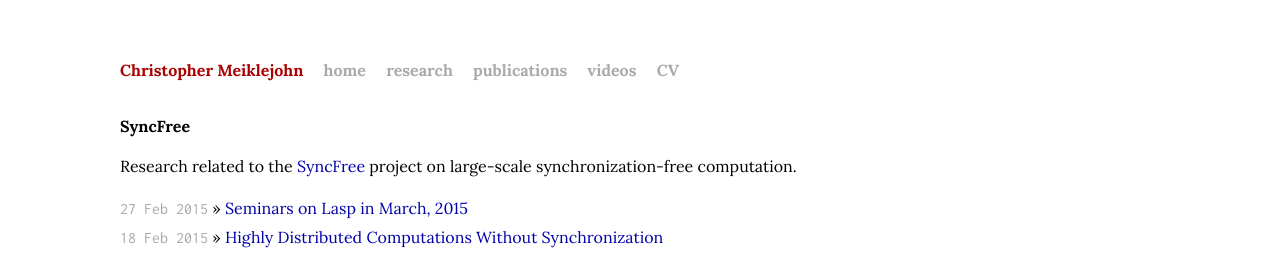
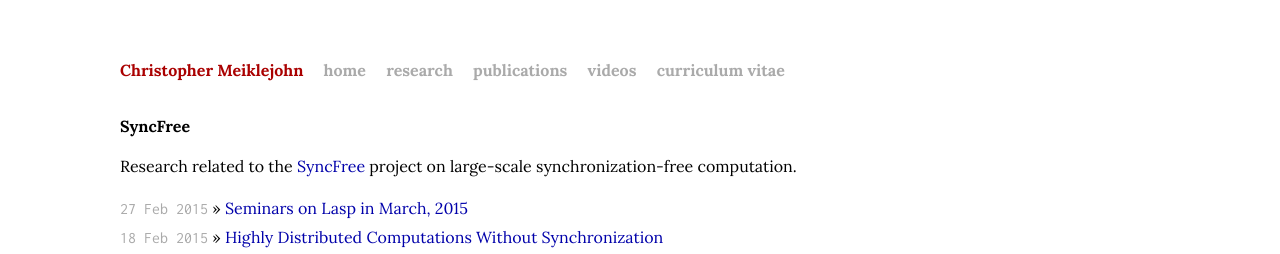
Before and after one commit to cmeiklejohn/cmeiklejohn.github.io, a Jekyll site: the page built from index.html, in a window 1280 px wide. Shown: the top 254 px of the page. Built offline with Jekyll 4.4.1, drawn with Linux system fonts in a browser that asks for light colours.

Commit message:
Minor tweaks.

```diff
--- a/_layouts/default.html
+++ b/_layouts/default.html
@@ -26,7 +26,7 @@
               <a class="extra" href="/research.html">research</a>
               <a class="extra" href="/publications.html">publications</a>
               <a class="extra" href="/videos.html">videos</a>
-              <a class="extra" href="/ChristopherMeiklejohn_CV_2014.pdf">CV</a>
+              <a class="extra" href="/ChristopherMeiklejohn_CV_2014.pdf">curriculum vitae</a>
             </div>
 
                 {{ content }}
```
